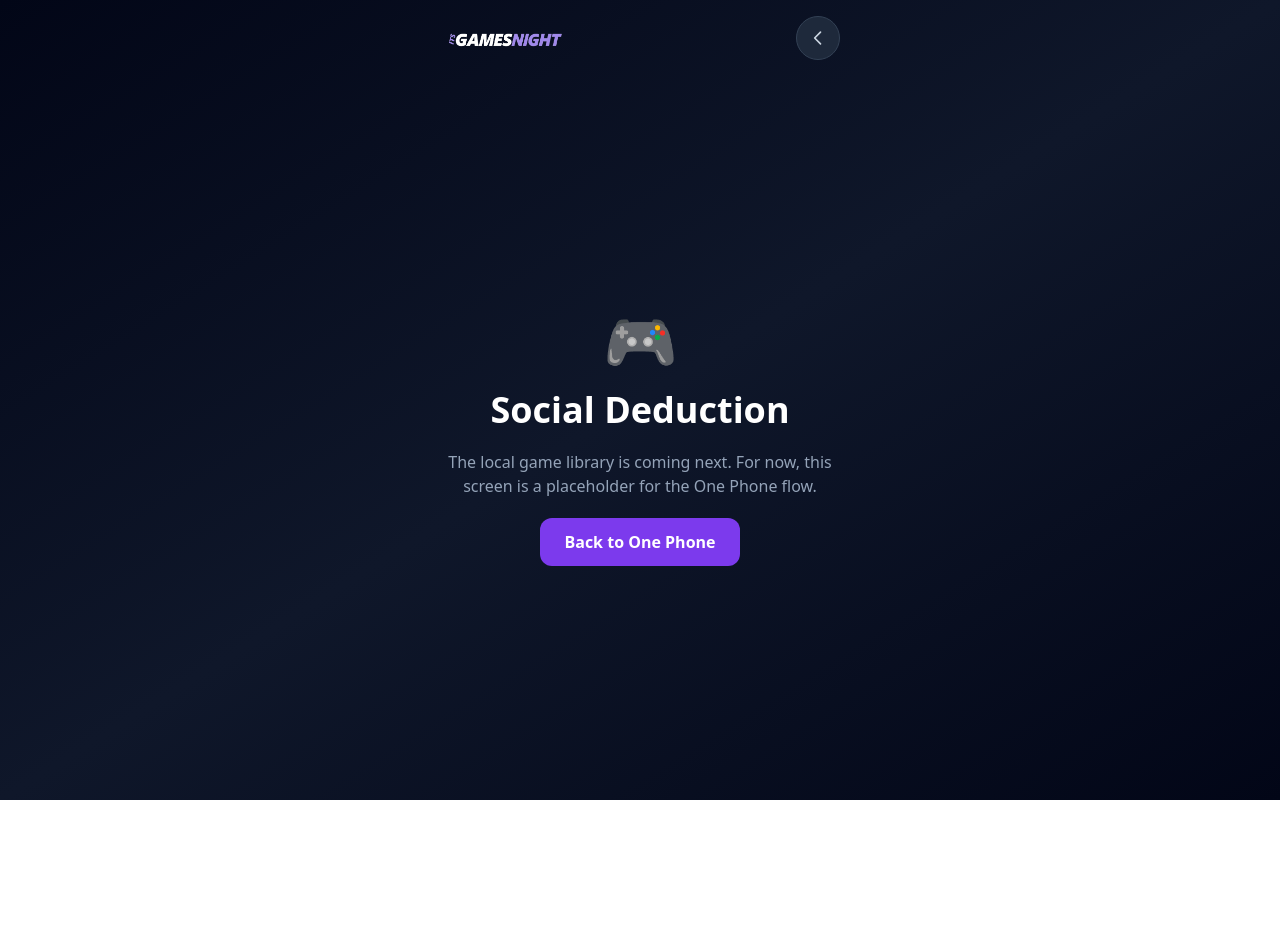
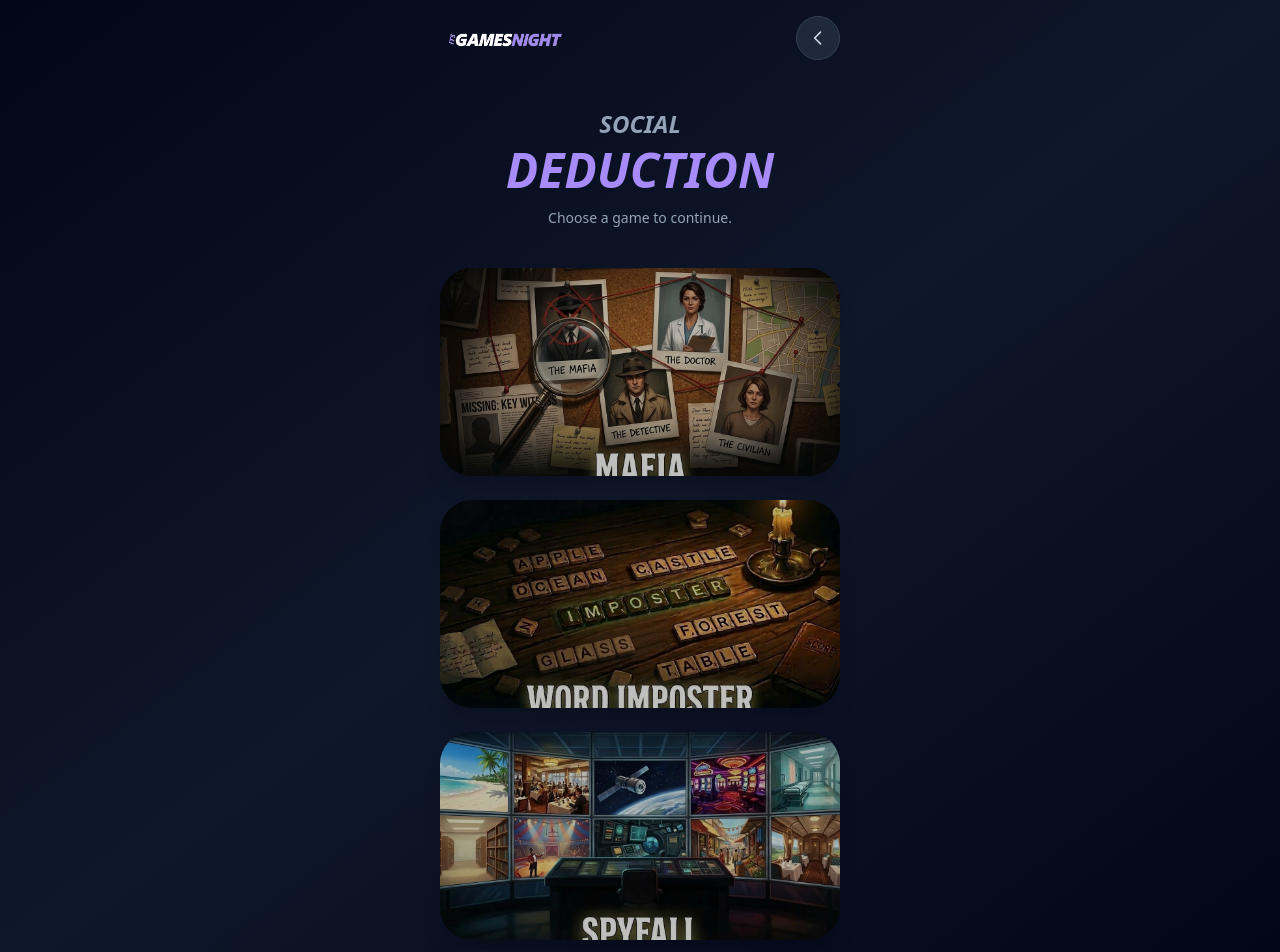
Before and after one commit to majorsaif/GameNight, a React (Vite) app: page /one-phone/games in a window 1280 px wide. Shown: the top 952 px of the page. Before the commit the page ends 800 px from the top, so only its background shows below. Built offline with nearby package versions, Linux system fonts and the light colour scheme; no server answers; the database is empty.

Commit message:
small tweaks

```diff
--- a/src/onephone/OnePhoneGames.jsx
+++ b/src/onephone/OnePhoneGames.jsx
@@ -1,6 +1,9 @@
 import React from 'react';
 import { useNavigate } from 'react-router-dom';
 import GameNightLogo from '../components/GameNightLogo';
+import mafiaButtonImage from '../assets/mafia-button.png';
+import wordImposterButtonImage from '../assets/word-imposter-button.png';
+import spyfallButtonImage from '../assets/spyfall-button.png';
 
 export default function OnePhoneGames() {
   const navigate = useNavigate();
@@ -22,17 +25,55 @@ export default function OnePhoneGames() {
         </div>
       </header>
 
-      <main className="relative z-0 flex-1 w-full max-w-md mx-auto px-4 sm:px-6 py-6 flex flex-col items-center justify-center text-center gap-5">
-        <div className="text-6xl">🎮</div>
-        <h1 className="text-4xl font-black text-white">Social Deduction</h1>
-        <p className="text-slate-400 max-w-sm">
-          The local game library is coming next. For now, this screen is a placeholder for the One Phone flow.
-        </p>
+      <main className="relative z-0 flex-1 w-full max-w-md mx-auto px-4 sm:px-6 py-6 flex flex-col gap-6 overflow-y-auto">
+        <div className="text-center pt-2 pb-4">
+          <h1 className="text-5xl font-black leading-tight mb-2">
+            <span className="text-slate-400 italic text-2xl block">SOCIAL</span>
+            <span className="text-violet-400 italic">DEDUCTION</span>
+          </h1>
+          <p className="text-slate-400 text-sm">Choose a game to continue.</p>
+        </div>
+
         <button
-          onClick={() => navigate('/one-phone')}
-          className="px-6 py-3 rounded-xl bg-violet-600 hover:bg-violet-700 text-white font-bold transition-colors"
+          type="button"
+          aria-label="Mafia"
+          onClick={() => {}}
+          style={{
+            backgroundImage: `url(${mafiaButtonImage})`,
+            backgroundSize: '112%',
+            backgroundPosition: 'center'
+          }}
+          className="group relative overflow-hidden rounded-[2rem] shadow-xl hover:shadow-2xl hover:-translate-y-1 active:translate-y-0 transition-all duration-300 h-52 bg-slate-900"
         >
-          Back to One Phone
+          <div className="absolute inset-0 bg-black/25" />
+        </button>
+
+        <button
+          type="button"
+          aria-label="Word Imposter"
+          onClick={() => {}}
+          style={{
+            backgroundImage: `url(${wordImposterButtonImage})`,
+            backgroundSize: '112%',
+            backgroundPosition: 'center'
+          }}
+          className="group relative overflow-hidden rounded-[2rem] shadow-xl hover:shadow-2xl hover:-translate-y-1 active:translate-y-0 transition-all duration-300 h-52 bg-slate-900"
+        >
+          <div className="absolute inset-0 bg-black/25" />
+        </button>
+
+        <button
+          type="button"
+          aria-label="Spyfall"
+          onClick={() => {}}
+          style={{
+            backgroundImage: `url(${spyfallButtonImage})`,
+            backgroundSize: '112%',
+            backgroundPosition: 'center'
+          }}
+          className="group relative overflow-hidden rounded-[2rem] shadow-xl hover:shadow-2xl hover:-translate-y-1 active:translate-y-0 transition-all duration-300 h-52 bg-slate-900"
+        >
+          <div className="absolute inset-0 bg-black/25" />
         </button>
       </main>
     </div>
--- a/src/onephone/OnePhoneHome.jsx
+++ b/src/onephone/OnePhoneHome.jsx
@@ -56,6 +56,14 @@ export default function OnePhoneHome() {
     setNarratorId((currentNarratorId) => (currentNarratorId === playerId ? '' : currentNarratorId));
   };
 
+  const handleSocialDeduction = () => {
+    navigate('/one-phone/games');
+  };
+
+  const handleSpinWheel = () => {
+    navigate('/wheel');
+  };
+
   const visiblePlayers = players.slice(0, 6);
   const remainingCount = players.length - visiblePlayers.length;
 
@@ -79,7 +87,7 @@ export default function OnePhoneHome() {
 
       <main className="relative z-0 flex-1 w-full max-w-md mx-auto px-4 sm:px-6 py-6 flex flex-col gap-6 overflow-y-auto">
         <div className="text-center pt-2 pb-4">
-          <h1 className="text-3xl font-semibold text-white">Pass &amp; Play</h1>
+          <h1 className="text-5xl font-black leading-tight mb-2 text-violet-400 italic">Pass &amp; Play</h1>
         </div>
 
         <section>
@@ -250,6 +258,34 @@ export default function OnePhoneHome() {
             <div className="absolute inset-0 bg-black/25" />
           </button>
         </section>
+
+        <button
+          type="button"
+          aria-label="Social Deduction"
+          onClick={handleSocialDeduction}
+          style={{
+            backgroundImage: 'url("/images/cards/social-deduction.png")',
+            backgroundSize: '112%',
+            backgroundPosition: 'center'
+          }}
+          className="group relative overflow-hidden rounded-[2rem] shadow-xl hover:shadow-2xl hover:-translate-y-1 active:translate-y-0 transition-all duration-300 h-52 bg-slate-900"
+        >
+          <div className="absolute inset-0 bg-black/25" />
+        </button>
+
+        <button
+          type="button"
+          aria-label="Spin Wheel"
+          onClick={handleSpinWheel}
+          style={{
+            backgroundImage: 'url("/images/cards/spin-wheel.png")',
+            backgroundSize: '112%',
+            backgroundPosition: 'center'
+          }}
+          className="group relative overflow-hidden rounded-[2rem] shadow-xl hover:shadow-2xl hover:-translate-y-1 active:translate-y-0 transition-all duration-300 h-52 bg-slate-900"
+        >
+          <div className="absolute inset-0 bg-black/25" />
+        </button>
       </main>
     </div>
   );
```
